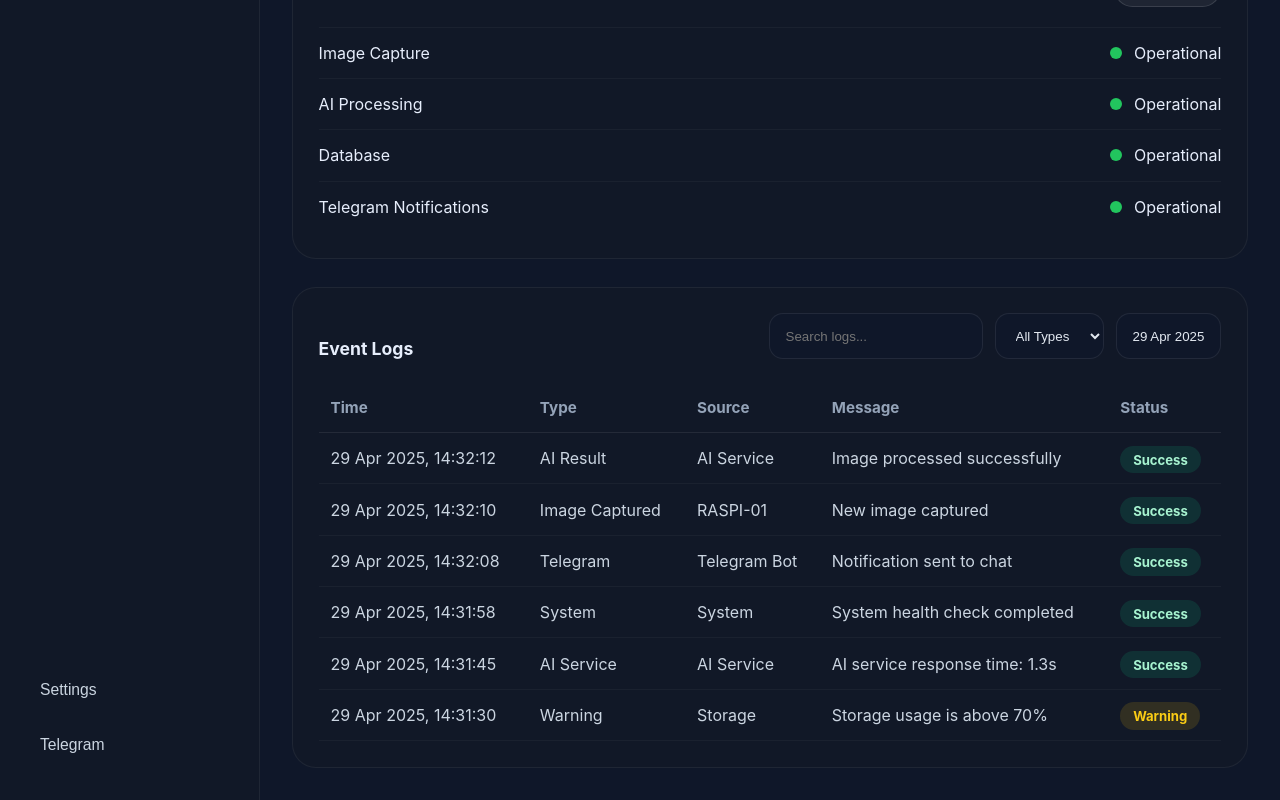
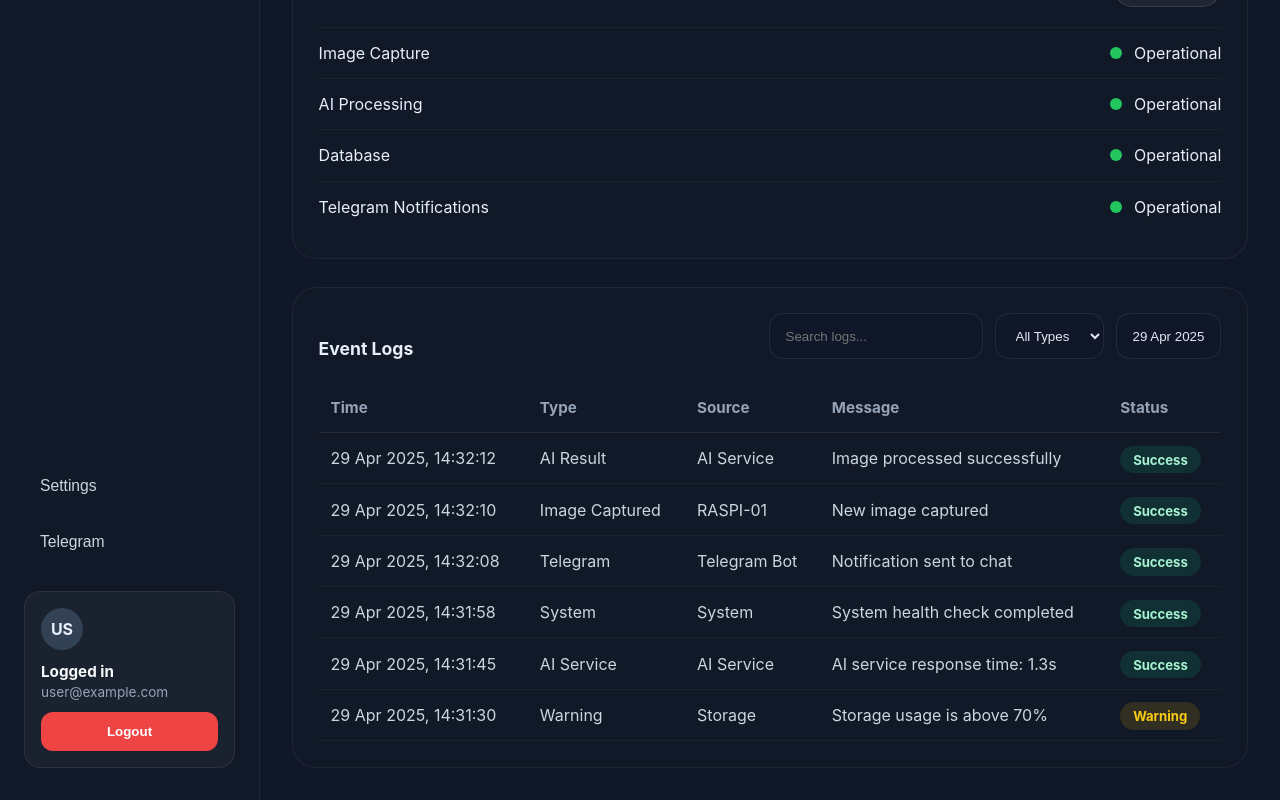
Before and after one commit to TokeDit/3.-semester-Projekt-JABLST, a Vue app in the folder FrontEnd/SikkerhedsFrontEnd/: page /home in a window 1280 px wide. Shown: the part 978-1778 px from the top of the page. Built offline with nearby package versions, Linux system fonts and the light colour scheme; no server answers; sample sign-in values are in the browser's storage.

Commit message:
add login/logout in home and protect routes based on auth state

```diff
--- a/FrontEnd/SikkerhedsFrontEnd/src/components/Home.vue
+++ b/FrontEnd/SikkerhedsFrontEnd/src/components/Home.vue
@@ -28,6 +28,17 @@
         <button class="nav-item">
           <span>Telegram</span>
         </button>
+
+        <div v-if="user" class="user-box">
+          <div class="user-avatar">{{ userInitials }}</div>
+          <div class="user-info">
+            <strong>Logged in</strong>
+            <span>{{ userEmail }}</span>
+          </div>
+          <button class="logout-btn" @click="handleLogout">Logout</button>
+        </div>
+
+        <button v-else class="login-nav-btn" @click="goToLogin">Login</button>
       </div>
     </aside>
 
@@ -63,7 +74,9 @@
           <p class="card-label">Storage</p>
           <h3>72%</h3>
           <p>Used: 72 GB / 100 GB</p>
-          <div class="progress-bar"><div class="progress-value" style="width: 72%"></div></div>
+          <div class="progress-bar">
+            <div class="progress-value" style="width: 72%"></div>
+          </div>
         </article>
         <article class="stat-card">
           <p class="card-label">Telegram Bot</p>
@@ -93,16 +106,20 @@
             <button class="view-all">View Details</button>
           </div>
           <div class="health-row">
-            <span>Image Capture</span><span class="status-dot online"></span><span>Operational</span>
+            <span>Image Capture</span><span class="status-dot online"></span
+            ><span>Operational</span>
           </div>
           <div class="health-row">
-            <span>AI Processing</span><span class="status-dot online"></span><span>Operational</span>
+            <span>AI Processing</span><span class="status-dot online"></span
+            ><span>Operational</span>
           </div>
           <div class="health-row">
-            <span>Database</span><span class="status-dot online"></span><span>Operational</span>
+            <span>Database</span><span class="status-dot online"></span
+            ><span>Operational</span>
           </div>
           <div class="health-row">
-            <span>Telegram Notifications</span><span class="status-dot online"></span><span>Operational</span>
+            <span>Telegram Notifications</span
+            ><span class="status-dot online"></span><span>Operational</span>
           </div>
         </div>
       </section>
@@ -182,9 +199,53 @@
 </template>
 
 <script>
+import { auth } from "../firebase";
+import { onAuthStateChanged, signOut } from "firebase/auth";
+
 export default {
-  name: 'Home'
-}
+  name: "Home",
+
+  data() {
+    return {
+      user: null,
+      unsubscribeAuth: null,
+    };
+  },
+
+  computed: {
+    userEmail() {
+      return this.user?.email ?? "";
+    },
+
+    userInitials() {
+      if (!this.userEmail) return "?";
+      return this.userEmail.substring(0, 2).toUpperCase();
+    },
+  },
+
+  mounted() {
+    this.unsubscribeAuth = onAuthStateChanged(auth, (user) => {
+      this.user = user;
+    });
+  },
+
+  beforeUnmount() {
+    if (this.unsubscribeAuth) {
+      this.unsubscribeAuth();
+    }
+  },
+
+  methods: {
+    async handleLogout() {
+      await signOut(auth);
+      this.$router.push("/login");
+    },
+
+    goToLogin() {
+      this.$router.push("/login");
+    },
+  },
+};
 </script>
 
 <style scoped>
@@ -194,13 +255,13 @@ export default {
   min-height: 100vh;
   background: #0f1729;
   color: #e7eefc;
-  font-family: 'Inter', Arial, sans-serif;
+  font-family: "Inter", Arial, sans-serif;
 }
 
 .sidebar {
   background: #111827;
   padding: 2rem 1.5rem;
-  border-right: 1px solid rgba(255,255,255,0.06);
+  border-right: 1px solid rgba(255, 255, 255, 0.06);
   display: flex;
   flex-direction: column;
   justify-content: space-between;
@@ -254,7 +315,7 @@ export default {
 
 .nav-item:hover,
 .nav-item.active {
-  background: rgba(59,130,246,0.2);
+  background: rgba(59, 130, 246, 0.2);
   color: #f8fafc;
 }
 
@@ -286,8 +347,8 @@ export default {
   display: inline-flex;
   align-items: center;
   gap: 0.5rem;
-  background: rgba(16,185,129,0.12);
-  border: 1px solid rgba(16,185,129,0.24);
+  background: rgba(16, 185, 129, 0.12);
+  border: 1px solid rgba(16, 185, 129, 0.24);
   color: #a7f3d0;
   padding: 0.8rem 1rem;
   border-radius: 999px;
@@ -301,7 +362,9 @@ export default {
   display: inline-block;
 }
 
-.status-dot.online { background: #22c55e; }
+.status-dot.online {
+  background: #22c55e;
+}
 
 .stats-grid {
   display: grid;
@@ -311,7 +374,7 @@ export default {
 
 .stat-card {
   background: #111827;
-  border: 1px solid rgba(255,255,255,0.06);
+  border: 1px solid rgba(255, 255, 255, 0.06);
   border-radius: 24px;
   padding: 1.5rem;
   min-height: 130px;
@@ -336,7 +399,7 @@ export default {
 
 .progress-bar {
   margin-top: 0.85rem;
-  background: rgba(148,163,184,0.15);
+  background: rgba(148, 163, 184, 0.15);
   height: 8px;
   border-radius: 999px;
   overflow: hidden;
@@ -355,7 +418,7 @@ export default {
 
 .panel {
   background: #111827;
-  border: 1px solid rgba(255,255,255,0.06);
+  border: 1px solid rgba(255, 255, 255, 0.06);
   border-radius: 24px;
   padding: 1.6rem;
 }
@@ -374,8 +437,8 @@ export default {
 }
 
 .view-all {
-  background: rgba(255,255,255,0.06);
-  border: 1px solid rgba(255,255,255,0.12);
+  background: rgba(255, 255, 255, 0.06);
+  border: 1px solid rgba(255, 255, 255, 0.12);
   color: #e2e8f0;
   border-radius: 999px;
   padding: 0.65rem 1rem;
@@ -390,7 +453,11 @@ export default {
 .image-placeholder {
   min-height: 250px;
   border-radius: 20px;
-  background: linear-gradient(180deg, rgba(255,255,255,0.06), rgba(255,255,255,0.02));
+  background: linear-gradient(
+    180deg,
+    rgba(255, 255, 255, 0.06),
+    rgba(255, 255, 255, 0.02)
+  );
   display: grid;
   place-items: center;
   color: #94a3b8;
@@ -425,14 +492,16 @@ export default {
   align-items: center;
   gap: 0.75rem;
   padding: 0.95rem 0;
-  border-top: 1px solid rgba(255,255,255,0.04);
+  border-top: 1px solid rgba(255, 255, 255, 0.04);
 }
 
-.health-panel .health-row:first-of-type { border-top: none; }
+.health-panel .health-row:first-of-type {
+  border-top: none;
+}
 
 .logs-panel {
   background: #111827;
-  border: 1px solid rgba(255,255,255,0.06);
+  border: 1px solid rgba(255, 255, 255, 0.06);
   border-radius: 24px;
   padding: 1.6rem;
 }
@@ -452,13 +521,15 @@ export default {
 .log-controls select,
 .log-controls button {
   background: #0f1729;
-  border: 1px solid rgba(255,255,255,0.08);
+  border: 1px solid rgba(255, 255, 255, 0.08);
   color: #e2e8f0;
   border-radius: 14px;
   padding: 0.85rem 1rem;
 }
 
-.log-controls input { min-width: 180px; }
+.log-controls input {
+  min-width: 180px;
+}
 
 .logs-panel table {
   width: 100%;
@@ -476,11 +547,11 @@ export default {
 .logs-panel thead th {
   color: #94a3b8;
   font-size: 0.95rem;
-  border-bottom: 1px solid rgba(255,255,255,0.08);
+  border-bottom: 1px solid rgba(255, 255, 255, 0.08);
 }
 
 .logs-panel tbody tr {
-  border-bottom: 1px solid rgba(255,255,255,0.04);
+  border-bottom: 1px solid rgba(255, 255, 255, 0.04);
 }
 
 .status {
@@ -490,18 +561,97 @@ export default {
   font-weight: 700;
 }
 
-.status.success { background: rgba(16,185,129,0.15); color: #a7f3d0; }
-.status.warning { background: rgba(234,179,8,0.15); color: #facc15; }
+.status.success {
+  background: rgba(16, 185, 129, 0.15);
+  color: #a7f3d0;
+}
+.status.warning {
+  background: rgba(234, 179, 8, 0.15);
+  color: #facc15;
+}
 
 @media (max-width: 1300px) {
-  .stats-grid { grid-template-columns: repeat(3, minmax(0, 1fr)); }
-  .overview-grid { grid-template-columns: 1fr; }
+  .stats-grid {
+    grid-template-columns: repeat(3, minmax(0, 1fr));
+  }
+  .overview-grid {
+    grid-template-columns: 1fr;
+  }
 }
 
 @media (max-width: 900px) {
-  .home-dashboard { grid-template-columns: 1fr; }
-  .sidebar { flex-direction: row; flex-wrap: wrap; align-items: center; justify-content: space-between; }
-  .nav-links, .sidebar-footer { grid-template-columns: repeat(2, minmax(0, 1fr)); width: 100%; }
-  .content { padding: 1.25rem; }
+  .home-dashboard {
+    grid-template-columns: 1fr;
+  }
+  .sidebar {
+    flex-direction: row;
+    flex-wrap: wrap;
+    align-items: center;
+    justify-content: space-between;
+  }
+  .nav-links,
+  .sidebar-footer {
+    grid-template-columns: repeat(2, minmax(0, 1fr));
+    width: 100%;
+  }
+  .content {
+    padding: 1.25rem;
+  }
+}
+.user-box {
+  margin-top: 1rem;
+  padding: 1rem;
+  background: rgba(255, 255, 255, 0.04);
+  border: 1px solid rgba(255, 255, 255, 0.08);
+  border-radius: 16px;
+  display: grid;
+  gap: 0.75rem;
+}
+
+.user-avatar {
+  width: 42px;
+  height: 42px;
+  border-radius: 999px;
+  background: #334155;
+  display: grid;
+  place-items: center;
+  font-weight: 700;
+}
+
+.user-info {
+  display: grid;
+  gap: 0.2rem;
+}
+
+.user-info strong {
+  color: #f8fafc;
+  font-size: 0.95rem;
+}
+
+.user-info span {
+  color: #94a3b8;
+  font-size: 0.85rem;
+  word-break: break-all;
+}
+
+.logout-btn,
+.login-nav-btn {
+  width: 100%;
+  padding: 0.75rem 1rem;
+  border: none;
+  border-radius: 12px;
+  cursor: pointer;
+  font-weight: 700;
+}
+
+.logout-btn {
+  background: #ef4444;
+  color: white;
+}
+
+.login-nav-btn {
+  margin-top: 1rem;
+  background: #2563eb;
+  color: white;
 }
 </style>
--- a/FrontEnd/SikkerhedsFrontEnd/src/components/Login.vue
+++ b/FrontEnd/SikkerhedsFrontEnd/src/components/Login.vue
@@ -1,3 +1,48 @@
+<template>
+  <div class="login-container">
+    <div class="login-card">
+      <img src="/logo.png" alt="Logo" class="login-logo" />
+
+      <h2>System Login</h2>
+
+      <form @submit.prevent="handleLogin">
+        <div class="input-group">
+          <label>Email</label>
+          <input
+            type="email"
+            v-model="email"
+            placeholder="Enter email"
+          />
+        </div>
+
+        <div class="input-group">
+          <label>Password</label>
+          <input
+            type="password"
+            v-model="password"
+            placeholder="Enter password"
+          />
+        </div>
+
+        <button class="login-btn" type="submit">
+          Login
+        </button>
+
+        <button
+          class="register-btn"
+          type="button"
+          @click="handleRegister"
+        >
+          Create account
+        </button>
+      </form>
+
+      <p v-if="error" class="error-msg">{{ error }}</p>
+      <p v-if="message" class="success-msg">{{ message }}</p>
+    </div>
+  </div>
+</template>
+
 <script setup>
 import { ref } from 'vue';
 import { useRouter } from 'vue-router';
@@ -77,7 +122,7 @@ async function handleLogin() {
 
   try {
     await signInWithEmailAndPassword(auth, email.value, password.value);
-    router.push('/dashboard');
+    router.push('/home');
   } catch (err) {
     error.value = mapFirebaseError(err.code);
   }
@@ -94,7 +139,7 @@ async function handleRegister() {
   try {
     await createUserWithEmailAndPassword(auth, email.value, password.value);
     message.value = 'Bruger oprettet. Du bliver sendt til dashboard.';
-    router.push('/dashboard');
+    router.push('/home');
   } catch (err) {
     error.value = mapFirebaseError(err.code);
   }
--- a/FrontEnd/SikkerhedsFrontEnd/src/router/index.js
+++ b/FrontEnd/SikkerhedsFrontEnd/src/router/index.js
@@ -7,14 +7,33 @@ import { onAuthStateChanged } from "firebase/auth";
 
 let isAuthResolved = false;
 
+function getCurrentUser() {
+  return new Promise((resolve) => {
+    const unsubscribe = onAuthStateChanged(auth, (user) => {
+      unsubscribe()
+      resolve(user)
+    })
+  })
+}
 const routes = [
-  { path: '/', redirect: '/login' },
-  { path: '/login', component: Login },
-  { path: '/home', component: Home },
+  { path: '/', redirect: '/home' },
+
+  {
+    path: '/login',
+    component: Login,
+    meta: { guestOnly: true }
+  },
+
+  {
+    path: '/home',
+    component: Home,
+    meta: { requiresAuth: true }
+  },
+
   {
     path: '/dashboard',
     component: Dashboard,
-    meta: { requiresAuth: true }  // protected route
+    meta: { requiresAuth: true }
   }
 ]
 
@@ -24,26 +43,18 @@ const router = createRouter({
 })
 
 // Navigation guard — redirect to login if not authenticated
-router.beforeEach((to, from, next) => {
-  if (!isAuthResolved) {
-    onAuthStateChanged(auth, (user) => {
-      isAuthResolved = true;
+router.beforeEach(async (to) => {
+  const user = await getCurrentUser()
 
-      if (to.meta.requiresAuth && !user) {
-        next('/login');
-      } else {
-        next();
-      }
-    });
-  } else {
-    const user = auth.currentUser;
+  if (to.meta.requiresAuth && !user) {
+    return '/login'
+  }
 
-    if (to.meta.requiresAuth && !user) {
-      next('/login');
-    } else {
-      next();
-    }
+  if (to.meta.guestOnly && user) {
+    return '/home'
   }
-});
+
+  return true
+})
 
 export default router
```
